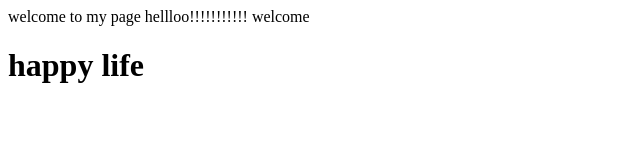
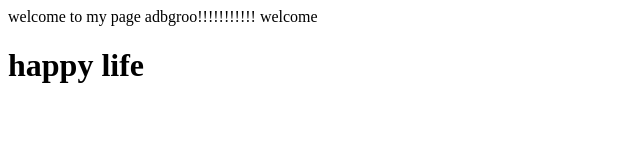
Before and after one commit to jeevangokul/webtest1, a plain HTML site: page index.html in a window 1280 px wide. Shown: the full height of the page, 0-640 px from the left. Drawn offline with Linux system fonts and the light colour scheme.

Commit message:
third commit

```diff
--- a/index.html
+++ b/index.html
@@ -2,7 +2,7 @@
 	<title>gooooogle</title>
 	<head>welcome to my page </head>
 	<body>
-		hellloo!!!!!!!!!!! welcome
+		adbgroo!!!!!!!!!!! welcome
 		<h1>happy life</h1>
 	</body>
 </html>
```
